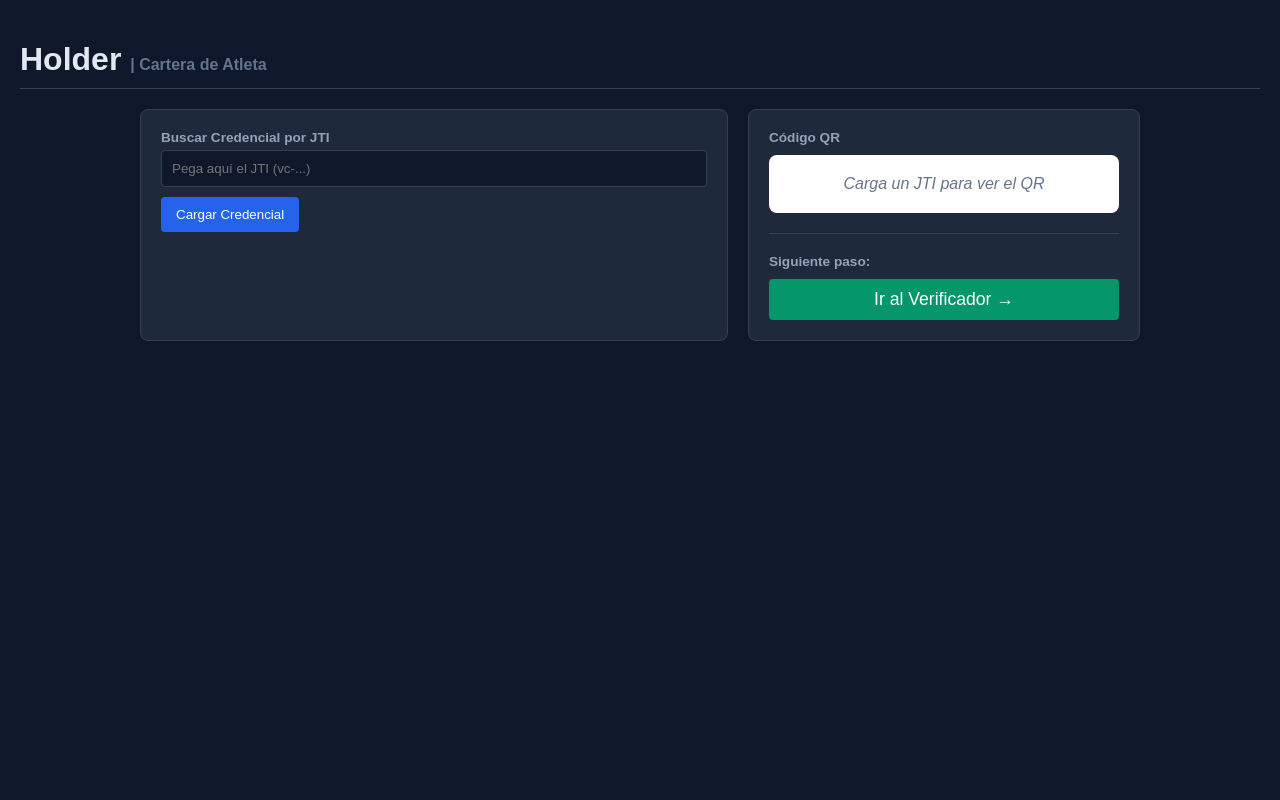
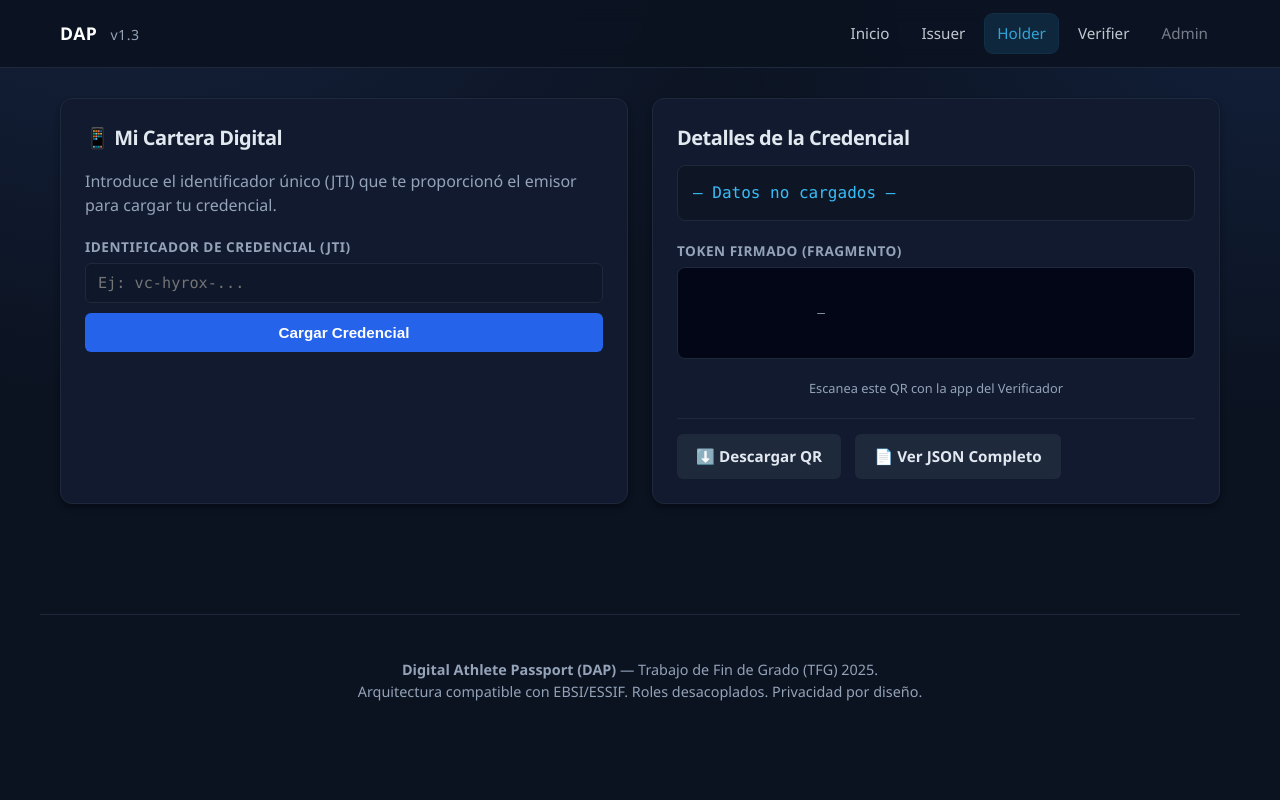
Before and after one commit to jalbfil/dap-digital-athlete-passport, a FastAPI app: page /holder in a window 1280 px wide. Run offline with FastAPI, Linux system fonts and the light colour scheme.

Commit message:
Refactor holder.html to use template blocks

```diff
--- a/app/templates/holder.html
+++ b/app/templates/holder.html
@@ -1,137 +1,135 @@
-<!DOCTYPE html>
-<html lang="es">
-<head>
-    <meta charset="UTF-8">
-    <title>DAP - Holder</title>
-    <style>
-        body { background-color: #0f172a; color: #e2e8f0; font-family: sans-serif; margin: 0; padding: 20px; }
-        .container { max-width: 1000px; margin: 0 auto; display: grid; grid-template-columns: 1.5fr 1fr; gap: 20px; }
-        h1 { grid-column: 1 / -1; border-bottom: 1px solid #334155; padding-bottom: 10px; margin-bottom: 20px; }
+{% extends "base.html" %}
 
-        .card { background-color: #1e293b; padding: 20px; border-radius: 8px; border: 1px solid #334155; }
-        .label { font-size: 0.85em; color: #94a3b8; margin-bottom: 5px; font-weight: bold; }
+{% block title %}DAP — Holder (Cartera){% endblock %}
 
-        input {
-            width: 100%; box-sizing: border-box; background: #0f172a; border: 1px solid #334155;
-            color: white; padding: 10px; border-radius: 4px; margin-bottom: 10px;
-        }
+{% block content %}
+<div class="grid grid-2">
 
-        /* Token Box */
-        .token-display {
-            width: 100%;
-            min-height: 150px;
-            background: #0f172a;
-            border: 1px solid #334155;
-            color: #cbd5e1;
-            padding: 10px;
-            font-family: monospace;
-            font-size: 0.8em;
-            word-break: break-all;
-            white-space: pre-wrap;
-            border-radius: 4px;
-            margin-bottom: 10px;
-            box-sizing: border-box;
-        }
+    <div class="card">
+        <div class="card-pad">
+            <h2>📱 Mi Cartera Digital</h2>
+            <p class="muted" style="margin-bottom: 20px;">
+                Introduce el identificador único (JTI) que te proporcionó el emisor para cargar tu credencial.
+            </p>
 
-        .qr-box { text-align: center; background: white; padding: 20px; border-radius: 8px; margin-bottom: 20px; }
-        .qr-box img { max-width: 100%; height: auto; }
-        .empty-state { color: #64748b; font-style: italic; }
-
-        .btn { background: #2563eb; color: white; border: none; padding: 10px 15px; border-radius: 4px; cursor: pointer; transition: background 0.2s; }
-        .btn:hover { background: #1d4ed8; }
-
-        .btn-action { width: 100%; margin-top: 10px; font-size: 1.1em; display: block; text-align: center; text-decoration: none; box-sizing: border-box; }
-        .btn-copy { background: #334155; font-size: 0.8em; padding: 5px 10px; margin-bottom: 5px; float: right; }
-
-        .row-actions { display: flex; gap: 10px; margin-bottom: 15px; }
-    </style>
-</head>
-<body>
-
-    <h1>Holder <span style="font-size:0.5em; color:#64748b;">| Cartera de Atleta</span></h1>
-
-    <div class="container">
-
-        <div class="card">
-            <div class="label">Buscar Credencial por JTI</div>
-            <input type="text" id="jtiInput" placeholder="Pega aquí el JTI (vc-...)">
-
-            <div class="row-actions">
-                <button class="btn" onclick="loadCredential()">Cargar Credencial</button>
+            <div class="form-group">
+                <label for="holder-jti">Identificador de Credencial (JTI)</label>
+                <input type="text" id="holder-jti" placeholder="Ej: vc-hyrox-..." autocomplete="off">
             </div>
 
-            <div id="credData" style="display:none; border-top: 1px solid #334155; padding-top: 20px;">
-                <div class="label">Estado</div>
-                <div id="statusVal" style="margin-bottom: 15px; font-weight: bold; color: #4ade80;">--</div>
+            <button id="holder-load" class="btn primary" style="width: 100%; margin-top: 10px;">
+                Cargar Credencial
+            </button>
+        </div>
+    </div>
 
-                <div style="overflow: hidden; margin-bottom: 5px;">
-                    <span class="label">Token Completo (VC-JWT)</span>
-                    <button class="btn btn-copy" onclick="copyToken()">Copiar</button>
-                </div>
+    <div class="card">
+        <div class="card-pad">
+            <h2>Detalles de la Credencial</h2>
 
-                <div id="tokenVal" class="token-display"></div>
-            </div>
-        </div>
-
-        <div class="card">
-            <div class="label" style="margin-bottom: 10px;">Código QR</div>
-            <div id="qrContainer" class="qr-box">
-                <span class="empty-state">Carga un JTI para ver el QR</span>
+            <div style="background: rgba(0,0,0,0.2); padding: 15px; border-radius: 8px; margin-bottom: 20px; border: 1px solid var(--border);">
+                <pre id="holder-summary" style="margin: 0; white-space: pre-wrap; color: var(--accent); font-family: 'Consolas', monospace;">— Datos no cargados —</pre>
             </div>
 
-            <div style="text-align: center; margin-bottom: 20px;">
-                <a id="jsonLink" href="#" target="_blank" style="color:#38bdf8; display:none;">Abrir JSON crudo</a>
+            <label>Token Firmado (Fragmento)</label>
+            <div class="code" id="holder-token-snippet" style="min-height: 60px; font-size: 0.8em; color: var(--muted); margin-bottom: 20px;">
+                —
             </div>
 
-            <div style="border-top: 1px solid #334155; padding-top: 20px;">
-                <div class="label">Siguiente paso:</div>
-                <a href="/verifier" class="btn btn-action" style="background-color: #059669;">Ir al Verificador &rarr;</a>
+            <div style="text-align: center; margin: 20px 0;">
+                <img id="holder-qr-img" src="" alt="Código QR" style="display: none; max-width: 200px; margin: 0 auto; border: 4px solid white; border-radius: 8px;">
+                <p class="muted" style="font-size: 0.8em; margin-top: 10px;">Escanea este QR con la app del Verificador</p>
+            </div>
+
+            <div class="row" style="justify-content: space-between; border-top: 1px solid var(--border); padding-top: 15px;">
+                <a href="#" id="holder-open-qr" target="_blank" class="btn disabled" style="flex: 1; text-align: center; margin-right: 10px;">
+                    ⬇️ Descargar QR
+                </a>
+                <a href="#" id="holder-open-json" target="_blank" class="btn disabled" style="flex: 1; text-align: center;">
+                    📄 Ver JSON Completo
+                </a>
             </div>
         </div>
     </div>
 
-    <script>
-        async function loadCredential() {
-            const jti = document.getElementById('jtiInput').value.trim();
-            if(!jti) return alert("Introduce un JTI");
+</div>
+{% endblock %}
 
-            document.getElementById('qrContainer').innerHTML = '<span class="empty-state">Cargando...</span>';
+{% block scripts %}
+<script>
+    // Lógica específica del Holder
+    const btnHolderLoad = document.getElementById("holder-load");
+
+    if (btnHolderLoad) {
+        btnHolderLoad.addEventListener("click", async () => {
+            const jtiInput = document.getElementById("holder-jti");
+            const jti = jtiInput.value.trim();
+
+            const tok = document.getElementById("holder-token-snippet");
+            const sum = document.getElementById("holder-summary");
+            const qrImg = document.getElementById("holder-qr-img");
+            const btnQr = document.getElementById("holder-open-qr");
+            const btnJson = document.getElementById("holder-open-json");
+
+            // Reset UI
+            tok.textContent = "Cargando...";
+            sum.textContent = "...";
+            qrImg.style.display = "none";
+
+            if (!jti) {
+                alert("Por favor, introduce un JTI válido.");
+                tok.textContent = "—";
+                sum.textContent = "—";
+                return;
+            }
 
             try {
-                const res = await fetch(`/holder/${jti}.json`);
-                if(!res.ok) throw new Error("Credencial no encontrada");
-                const data = await res.json();
+                // 1. Obtener JSON de la credencial
+                const resp = await fetch(`/holder/${encodeURIComponent(jti)}.json`);
 
-                document.getElementById('credData').style.display = 'block';
-                document.getElementById('statusVal').innerText = data.status.toUpperCase();
+                if (!resp.ok) {
+                    const err = await resp.json();
+                    throw new Error(err.detail || "Error al buscar credencial");
+                }
 
-                // Texto completo
-                document.getElementById('tokenVal').innerText = data.token;
+                const data = await resp.json();
 
-                // QR
-                const img = document.createElement('img');
-                img.src = `/holder/${jti}/qr.png`;
-                const qrBox = document.getElementById('qrContainer');
-                qrBox.innerHTML = '';
-                qrBox.appendChild(img);
+                // 2. Mostrar datos
+                // Mostramos un snippet del token
+                tok.textContent = (data.token || "").slice(0, 100) + "...";
 
-                // Link JSON
-                const lnk = document.getElementById('jsonLink');
-                lnk.href = `/holder/${jti}.json`;
-                lnk.style.display = 'inline-block';
+                // Parseamos el token para mostrar el resumen (esto se hace en cliente solo para visualizar)
+                // En un caso real, usaríamos una librería JWT, aquí hacemos un parseo básico del payload
+                try {
+                    const payloadPart = data.token.split('.')[1];
+                    const decodedPayload = JSON.parse(atob(payloadPart));
+                    const subj = decodedPayload.vc.credentialSubject || {};
 
-            } catch(e) {
-                alert(e.message);
-                document.getElementById('qrContainer').innerHTML = '<span class="empty-state">Error</span>';
+                    sum.textContent = `EVENTO:  ${subj.event || "N/A"}\n` +
+                                      `ATLETA:  ${subj.name || "N/A"}\n` +
+                                      `DORSAL:  ${subj.bib || "N/A"}\n` +
+                                      `TIEMPO:  ${subj.result?.time || "N/A"}`;
+                } catch(e) {
+                    sum.textContent = "No se pudieron decodificar los datos del token para vista previa.";
+                }
+
+                // 3. Cargar QR
+                const qrUrl = `/holder/${encodeURIComponent(jti)}/qr.png`;
+                qrImg.src = qrUrl;
+                qrImg.style.display = "block";
+
+                // 4. Activar botones
+                btnQr.href = qrUrl;
+                btnQr.classList.remove("disabled");
+                btnJson.href = `/holder/${encodeURIComponent(jti)}.json`;
+                btnJson.classList.remove("disabled");
+
+            } catch (e) {
+                alert("Error: " + e.message);
+                tok.textContent = "Error";
+                sum.textContent = "No encontrada";
             }
-        }
-
-        function copyToken() {
-            const token = document.getElementById('tokenVal').innerText;
-            navigator.clipboard.writeText(token).then(() => {
-                alert("Token copiado al portapapeles");
-            });
-        }
-    </script>
-</body>
-</html>
+        });
+    }
+</script>
+{% endblock %}
```
